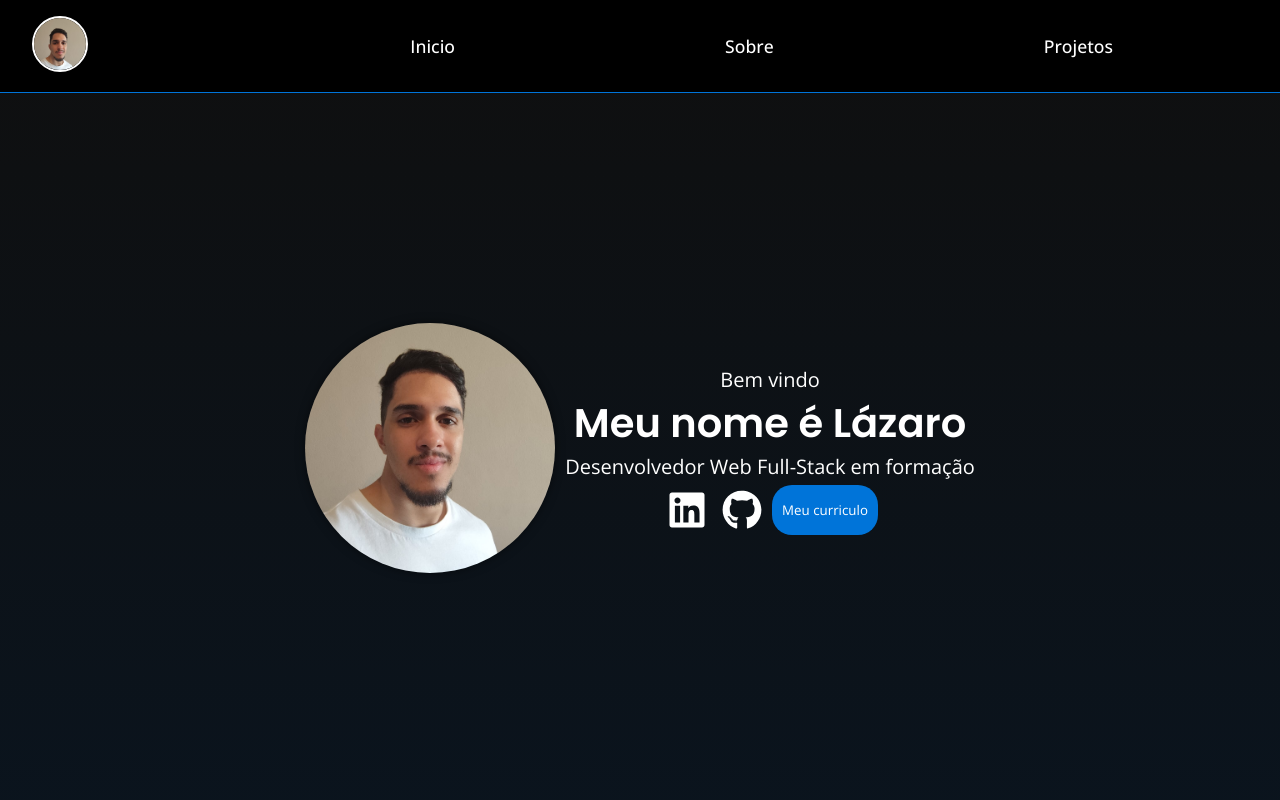
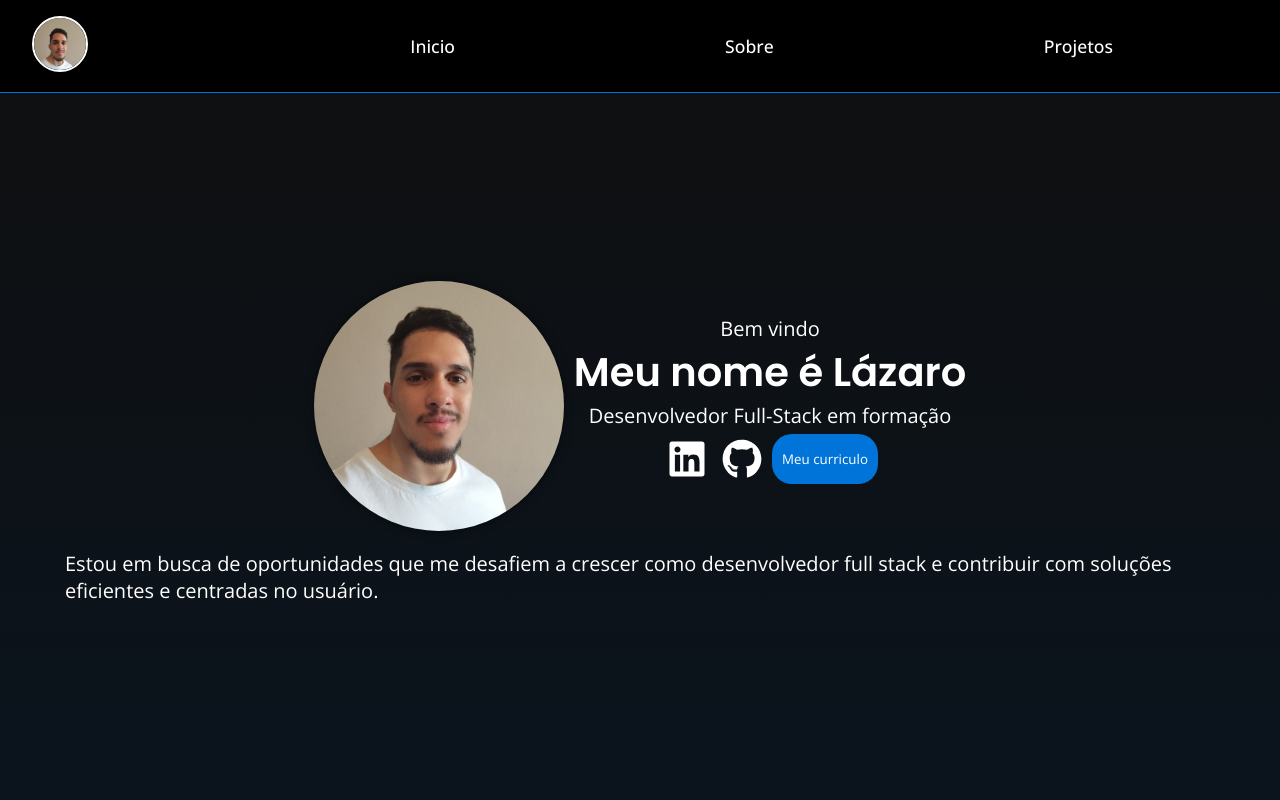
Before and after one commit to lazaromx/portfolio, an Angular app: page / in a window 1280 px wide. Shown: the top 800 px of the page. Built offline with nearby package versions, Linux system fonts and the light colour scheme.

Commit message:
feat(home): ✨ Adicionar texto sobre busca de oportunidades
Adiciona um texto na página inicial informando que estou em busca de oportunidades.
Remove a palavra "Web" da descrição "Desenvolvedor Web Full-Stack em formação".

```diff
--- a/src/app/components/home/home.component.html
+++ b/src/app/components/home/home.component.html
@@ -5,7 +5,7 @@
   <div class="info">
     <p>Bem vindo</p>
     <h1>Meu nome é Lázaro</h1>
-    <p class="classificacao">Desenvolvedor Web Full-Stack em formação</p>
+    <p class="classificacao">Desenvolvedor Full-Stack em formação</p>
     <div class="links">
       <a href="https://www.linkedin.com/in/lazaromx/">
         <!-- <img src="linkedin_logo.jpg" alt="Meu perfil no linkedin" /> -->
@@ -17,5 +17,10 @@
       </a>
       <button class="link-cv"><a href="Curriculo Lazaro Marques.pdf">Meu curriculo</a></button>
     </div>
+    <br>
   </div>
 </div>
+
+<blockquote style="margin: 15px; padding: 0 50px;">
+  <p>Estou em busca de oportunidades que me desafiem a crescer como desenvolvedor full stack e contribuir com soluções eficientes e centradas no usuário.</p>
+</blockquote>
```
Also changed, not shown: src/app/components/home/home.component.ts (+4 -5 lines).
